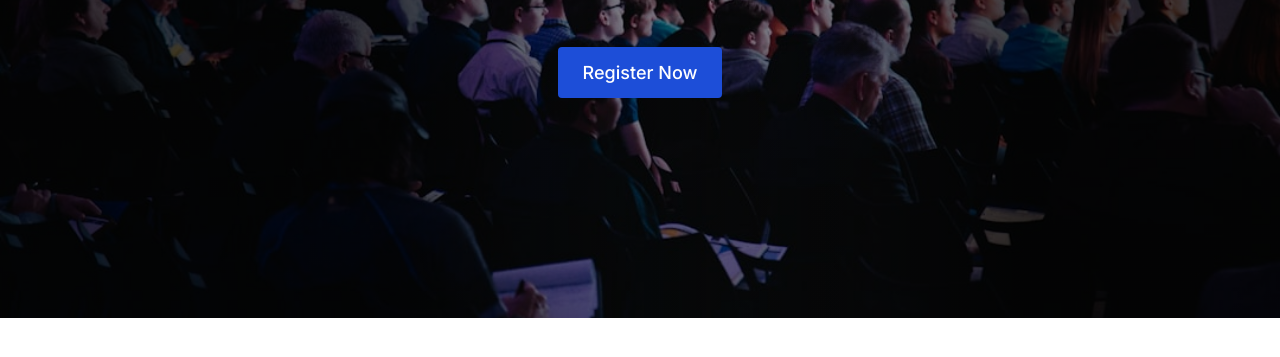
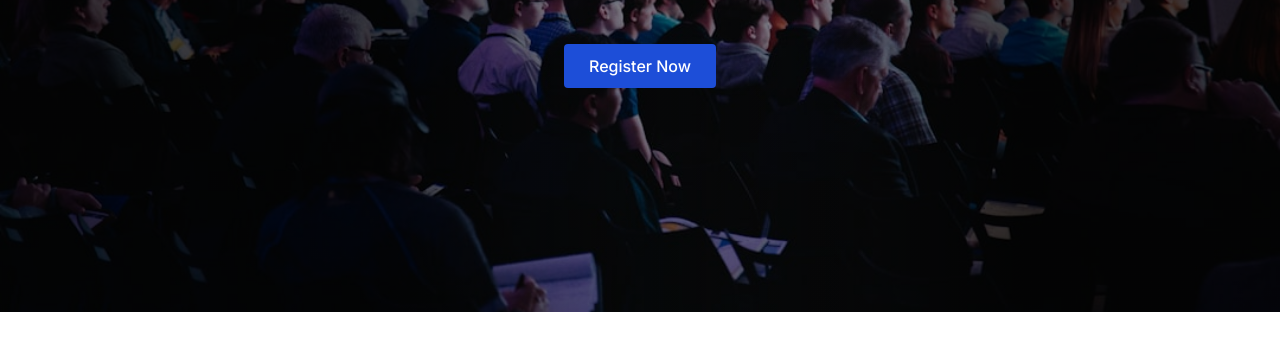
Before and after one commit to ormahbub/devconf, a plain HTML site: page index.html in a window 1280 px wide. Shown: the part 443-800 px from the top of the page. Drawn offline with nearby package versions, Linux system fonts and the light colour scheme.

Commit message:
Size update for button and logo.

```diff
--- a/style.css
+++ b/style.css
@@ -44,9 +44,9 @@ img {
 }
 
 .btn {
-  font-size: 18px;
+  font-size: 16px;
   background-color: var(--accent-color);
-  padding: 15px 25px;
+  padding: 12px 25px;
   color: var(--light-text);
   font-weight: 500;
   border-radius: 4px;
@@ -60,6 +60,9 @@ img {
 /* Styling for Header Section Start */
 header {
   padding: 15px 0;
+}
+header .logo img {
+  width: 124px;
 }
 header nav ul.center-content {
   flex-direction: row;
```
